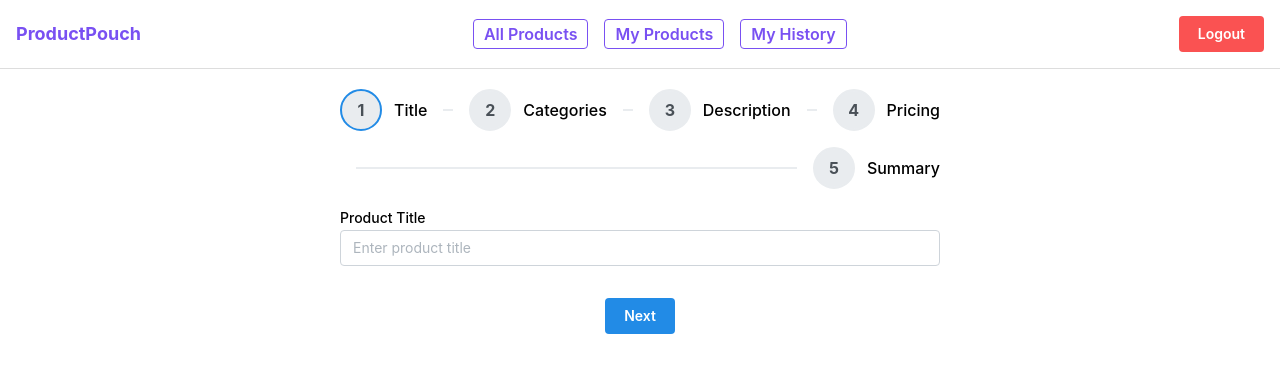
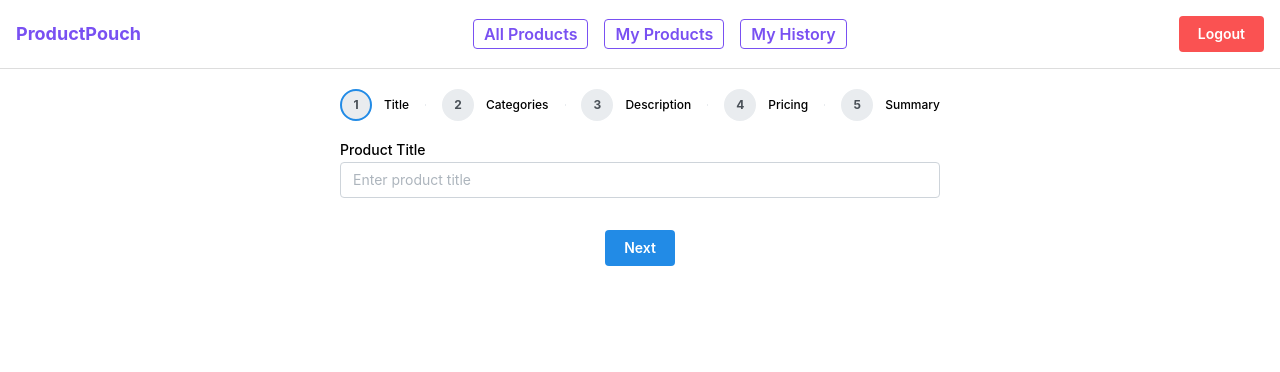
Before and after one commit to MrMandalNSU/ProductPouch, a Next.js app in the folder frontend/: page /add-product in a window 1280 px wide. Shown: the top 372 px of the page. Built offline with nearby package versions, Linux system fonts and the light colour scheme.

Commit message:
Adjusted form

```diff
--- a/frontend/app/add-product/page.js
+++ b/frontend/app/add-product/page.js
@@ -117,7 +117,12 @@ export default function CreateProductPage() {
       <Navbar />
 
       <Box maw={600} mx="auto" mt={20}>
-        <Stepper active={active} onStepClick={setActive}>
+        <Stepper
+          size="xs"
+          iconSize={32}
+          active={active}
+          onStepClick={setActive}
+        >
           <Stepper.Step label="Title">
             <TextInput
               label="Product Title"
@@ -146,6 +151,8 @@ export default function CreateProductPage() {
             <Textarea
               label="Product Description"
               placeholder="Enter product description"
+              autosize
+              maxRows={10}
               {...form.getInputProps("description")}
             />
           </Stepper.Step>
```
